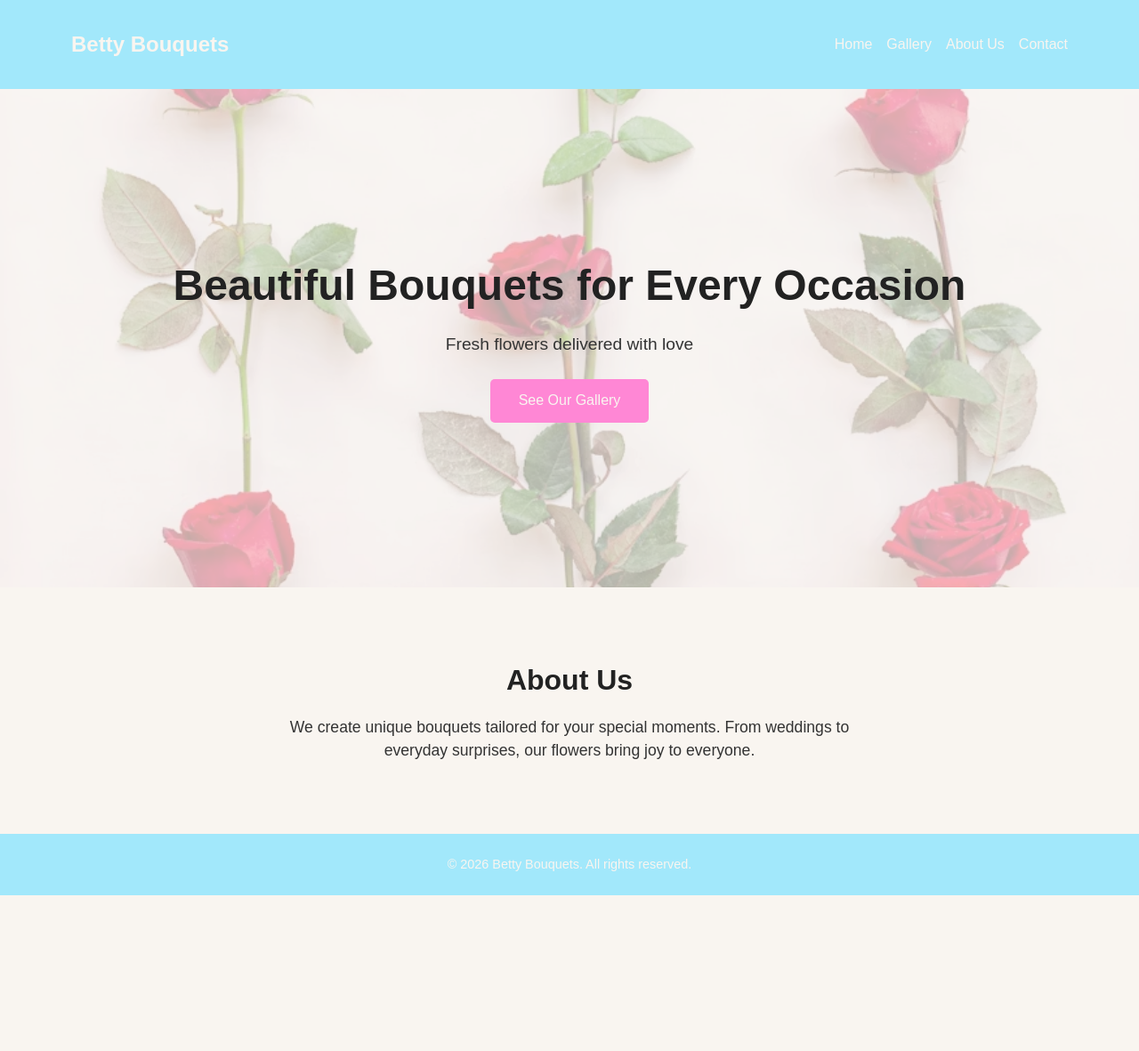
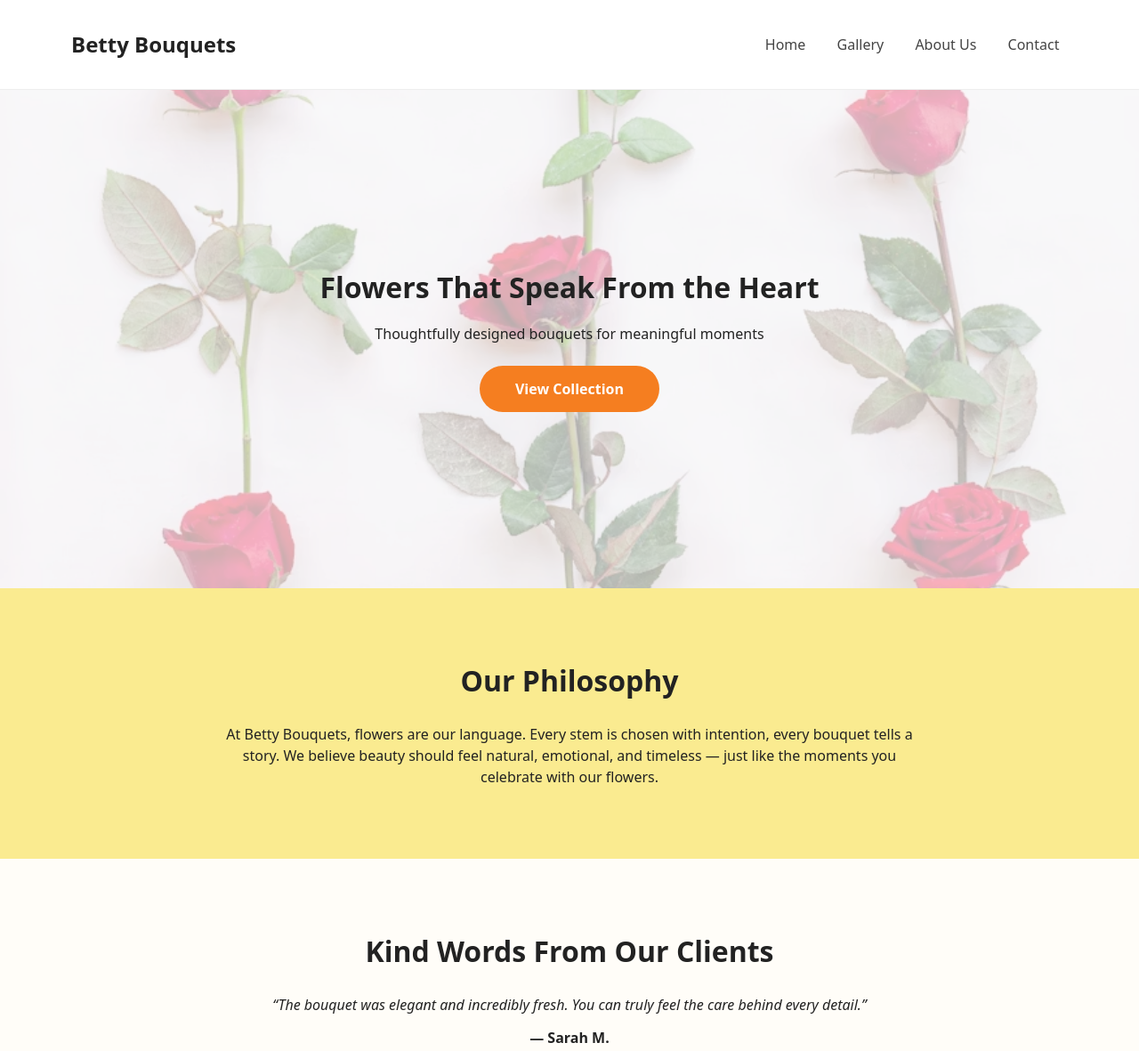
Before and after one commit to Liza-Aleks1108/Betty-Bouquets, a plain HTML site: page index.html in a window 1280 px wide. Shown: the top 1181 px of the page at 89% size. Before the commit the page ends 1006 px from the top, so only its background shows below. Drawn offline with Linux system fonts and the light colour scheme.

Commit message:
Change styles

```diff
--- a/css/about.css
+++ b/css/about.css
@@ -1,90 +1,84 @@
-/* Main css */
+/* =========================
+   BRAND COLOURS
+========================= */
 :root {
-  /* colors */
-  --primary-color: #a2e8fb;
-  --secondary-color: #f9f5f0;
-  --text-color: #333333;
-  --heading-color: #222222;
-  --button-color: #ff87d5;
-  --button-hover: #e438b9;
+  --yellow: #ffde17;
+  --cream: #faeb90;
+  --orange: #f57e20;
+  --purple: #bf89e9;
 
-  /* navigation */
-  --nav-text-color: var(--secondary-color);
-  --nav-bg-color: var(--primary-color);
-
-  /* hero */
-  --hero-height-mobile: 70vh;
-  --hero-height-tablet: 60vh;
-  --hero-height-desktop: 70vh;
-  --hero-bg-opacity: 0.3;
-
-  /* typography */
-  --font-main: Arial, sans-serif;
+  --bg-main: #fffdf8;
+  --text-main: #444;
+  --text-dark: #222;
+  --text-light: #ffffff;
 }
 
-/* reset styles */
+/* =========================
+   RESET
+========================= */
 * {
+  box-sizing: border-box;
   margin: 0;
   padding: 0;
-  box-sizing: border-box;
 }
 
 body {
-  font-family: var(--font-main);
-  background-color: var(--secondary-color);
-  color: var(--text-color);
+  font-family: system-ui, sans-serif;
+  background-color: #fafafa;
+  color: var(--text-dark);
   line-height: 1.5;
 }
 
-/* header and nav (mobile) */
-header {
-  position: relative;
-}
-
+/* =========================
+   HEADER / NAVIGATION
+========================= */
 header {
   position: relative;
 }
 
 .navbar {
   display: flex;
-  flex-direction: column; /* mobile: menu under logo */
+  flex-direction: column; /* mobile */
   align-items: center;
-  padding: 1rem;
-  background-color: var(--nav-bg-color);
+  padding: 1.5rem;
+  background-color: #ffffff;
+  border-bottom: 1px solid #eee;
 }
-
 .logo {
   font-size: 1.5rem;
-  font-weight: bold;
+  font-weight: 600;
   margin-bottom: 1rem;
 }
 
 .logo a {
   text-decoration: none;
-  color: var(--nav-text-color);
+  color: #222;
 }
 
 .nav-links {
-  list-style: none; /* remove default list dots */
+  list-style: none;
   display: flex;
-  flex-direction: column; /* mobile layout */
+  flex-direction: column;
   gap: 1rem;
 }
 
 .nav-links a {
   text-decoration: none;
-  color: var(--nav-text-color);
+  color: #444;
   font-weight: 500;
+  padding: 0.3rem 0.6rem;
+  border-radius: 4px;
+  transition:
+    color 0.3s ease,
+    background-color 0.3s ease;
 }
 
-.nav-links a:hover {
-  text-decoration: underline;
-}
-
-/* hero (mobile) */
+/* =========================
+   HERO SECTION
+========================= */
 .hero {
   position: relative;
-  height: var(--hero-height-mobile);
+  height: 70vh;
   display: flex;
   flex-direction: column;
   justify-content: center;
@@ -101,14 +95,14 @@ header {
   background-image: url("../assets/images/hero.jpg");
   background-size: cover;
   background-position: center;
-  opacity: var(--hero-bg-opacity);
+  opacity: 0.3;
   z-index: -1;
 }
 
 .hero h1 {
   font-size: 2rem;
   margin-bottom: 1rem;
-  color: var(--heading-color);
+  color: var(--text-dark);
 }
 
 .hero p {
@@ -116,83 +110,113 @@ header {
   margin-bottom: 1.5rem;
 }
 
-/* button */
+/* =========================
+   BUTTONS
+========================= */
 .btn {
-  padding: 0.8rem 2rem;
-  background-color: var(--button-color);
-  color: var(--secondary-color);
+  padding: 0.9rem 2.5rem;
+  background-color: var(--orange);
+  color: var(--text-light);
   text-decoration: none;
-  border-radius: 5px;
+  border-radius: 30px;
+  font-weight: bold;
   transition: background-color 0.3s ease;
 }
 
 .btn:hover {
-  background-color: var(--button-hover);
+  background-color: var(--yellow);
 }
 
-/* about section (mobile) */
+/* =========================
+   ABOUT US SECTION
+========================= */
 .about {
-  background-color: var(--secondary-color);
-  padding: 3rem 1.5rem;
+  background-color: var(--cream);
+  padding: 4rem 1.5rem;
   text-align: center;
+  color: var(--text-main);
 }
 
-/* Welcome block styling */
 .about h2 {
-  font-size: 1.6rem;
+  font-size: 2rem;
   margin-bottom: 1rem;
-  color: var(--heading-color);
+  color: var(--text-dark);
   position: relative;
   display: inline-block;
   padding-bottom: 0.5rem;
 }
 
-/* decorative underline */
 .about h2::after {
   content: "";
   display: block;
   width: 60%;
   height: 3px;
   margin: 0.5rem auto 0;
-  background-color: var(--primary-color);
+  background: linear-gradient(90deg, var(--orange), var(--yellow));
   border-radius: 2px;
 }
 
 .about p {
-  max-width: 700px;
-  margin: 1.5rem auto 0;
+  max-width: 750px;
+  margin: 1.5rem auto 2rem;
   font-size: 1rem;
-  color: var(--text-color);
+  line-height: 1.6;
 }
 
-/* about lists */
 .about ul {
-  list-style: none; /* remove dots */
-  margin-top: 1.5rem;
+  list-style: none;
   display: grid;
-  gap: 0.8rem;
+  gap: 1rem;
+  max-width: 800px;
+  margin: 0 auto;
+  padding: 0;
 }
 
 .about li {
   background-color: #ffffff;
-  padding: 0.8rem 1rem;
-  border-radius: 6px;
+  padding: 1rem 1.2rem;
+  border-radius: 10px;
+  box-shadow: 0 4px 12px rgba(0, 0, 0, 0.08);
   font-size: 0.95rem;
+  color: var(--text-main);
+  transition:
+    transform 0.3s ease,
+    box-shadow 0.3s ease;
 }
 
-/* footer (mobile) */
+.about li:hover {
+  transform: translateY(-3px);
+  box-shadow: 0 8px 20px rgba(0, 0, 0, 0.12);
+}
+
+.about a {
+  color: var(--orange);
+  text-decoration: none;
+  font-weight: 500;
+  transition: color 0.3s ease;
+}
+
+.about a:hover {
+  color: var(--yellow);
+}
+
+/* =========================
+   FOOTER
+========================= */
 footer {
-  background-color: var(--nav-bg-color);
-  color: var(--nav-text-color);
+  background-color: var(--purple);
+  color: var(--text-light);
   text-align: center;
-  padding: 1.5rem;
+  padding: 2rem 1rem;
   font-size: 0.9rem;
 }
 
-/* table (≥ 768px) */
+/* =========================
+   RESPONSIVE TABLET
+========================= */
 @media (min-width: 768px) {
   .navbar {
-    flex-direction: row; /* logo and menu in one row */
+    flex-direction: row;
     justify-content: space-between;
     padding: 1.5rem 3rem;
   }
@@ -206,7 +230,7 @@ footer {
   }
 
   .hero {
-    height: var(--hero-height-tablet);
+    height: 60vh;
   }
 
   .hero h1 {
@@ -218,11 +242,11 @@ footer {
   }
 
   .about {
-    padding: 4rem 3rem;
+    padding: 5rem 3rem;
   }
 
   .about h2 {
-    font-size: 2rem;
+    font-size: 2.2rem;
   }
 
   .about ul {
@@ -230,14 +254,16 @@ footer {
   }
 }
 
-/* desktop (≥ 1024px) */
+/* =========================
+   RESPONSIVE DESKTOP
+========================= */
 @media (min-width: 1024px) {
   .navbar {
     padding: 2rem 5rem;
   }
 
   .hero {
-    height: var(--hero-height-desktop);
+    height: 70vh;
   }
 
   .hero h1 {
@@ -249,7 +275,11 @@ footer {
   }
 
   .about {
-    padding: 5rem 10rem;
+    padding: 6rem 10rem;
+  }
+
+  .about h2 {
+    font-size: 2.5rem;
   }
 
   .about p {
@@ -257,6 +287,6 @@ footer {
   }
 
   .about ul {
-    grid-template-columns: repeat(2, 1fr);
+    grid-template-columns: repeat(3, 1fr);
   }
 }
--- a/css/contact.css
+++ b/css/contact.css
@@ -2,21 +2,23 @@
    ROOT VARIABLES
 ========================= */
 :root {
-  --primary-color: #d24d57;
-  --primary-hover: #a83642;
+  --yellow: #ffde17;
+  --cream: #faeb90;
+  --orange: #f57e20;
+  --purple: #bf89e9;
 
-  --bg-main: #fafafa;
+  --bg-main: #fffdf8;
   --bg-white: #ffffff;
 
-  --text-main: #222;
-  --text-muted: #666;
+  --text-main: #444;
+  --text-dark: #222;
+  --text-light: #ffffff;
 
   --border-color: #e5e5e5;
   --radius-lg: 16px;
   --radius-md: 10px;
 
-  --font-main: system-ui, -apple-system, BlinkMacSystemFont, "Segoe UI",
-    sans-serif;
+  --font-main: system-ui, sans-serif;
 }
 
 /* =========================
@@ -28,62 +30,76 @@
   padding: 0;
 }
 
+html,
 body {
-  font-family: system-ui, sans-serif;
-  background-color: #fafafa;
-  color: #222;
+  height: 100%;
+}
+
+body {
+  font-family: var(--font-main);
+  background-color: var(--bg-main);
+  color: var(--text-dark);
   line-height: 1.5;
+  display: flex;
+  flex-direction: column; /* для sticky footer */
+  min-height: 100%;
+}
+
+/* =========================
+   MAIN CONTENT
+========================= */
+main {
+  flex: 1; /* растягивает контент, футер вниз */
 }
 
 /* =========================
    HEADER / NAVIGATION
 ========================= */
-header {
-  position: relative;
-}
-
 .navbar {
   display: flex;
-  flex-direction: column; /* mobile: menu under logo */
+  flex-direction: column; /* mobile */
   align-items: center;
-  padding: 1rem;
+  padding: 1.5rem;
   background-color: #ffffff;
+  border-bottom: 1px solid #eee;
 }
 
 .logo {
   font-size: 1.5rem;
-  font-weight: bold;
+  font-weight: 600;
   margin-bottom: 1rem;
 }
 
 .logo a {
   text-decoration: none;
-  color: #000;
+  color: #222;
 }
 
 .nav-links {
   list-style: none;
   display: flex;
-  flex-direction: column; /* mobile */
+  flex-direction: column;
   gap: 1rem;
 }
 
 .nav-links a {
   text-decoration: none;
-  color: #000;
+  color: #444;
   font-weight: 500;
+  padding: 0.3rem 0.6rem;
+  border-radius: 4px;
+  transition:
+    color 0.3s ease,
+    background-color 0.3s ease;
 }
 
 .nav-links a:hover {
-  text-decoration: underline;
+  color: #f57e20;
+  background-color: rgba(245, 126, 32, 0.08);
 }
 
 /* =========================
-   MAIN (for sticky footer)
-========================= */
-
-/* =========================
-   CONTACT PAGE
+   CONTACT SECTION
 ========================= */
 #contact {
   max-width: 1200px;
@@ -98,12 +114,12 @@ header {
 
 .contact-title h1 {
   font-size: 2.4rem;
-  color: var(--primary-color);
+  color: var(--orange);
 }
 
 .contact-title p {
   margin-top: 0.5rem;
-  color: var(--text-muted);
+  color: var(--text-main);
   font-size: 1.05rem;
 }
 
@@ -132,11 +148,11 @@ header {
 
 .contact-info p {
   margin-bottom: 0.8rem;
-  color: var(--text-muted);
+  color: var(--text-main);
 }
 
 .contact-info a {
-  color: var(--primary-color);
+  color: var(--orange);
   text-decoration: none;
 }
 
@@ -157,6 +173,7 @@ header {
 
 .contact-form-wrapper h2 {
   margin-bottom: 1.5rem;
+  color: var(--text-dark);
 }
 
 /* =========================
@@ -180,7 +197,9 @@ header {
   font-size: 1rem;
   border-radius: var(--radius-md);
   border: 1px solid var(--border-color);
-  transition: border 0.2s ease, box-shadow 0.2s ease;
+  transition:
+    border 0.2s ease,
+    box-shadow 0.2s ease;
 }
 
 .contact-form textarea {
@@ -191,8 +210,8 @@ header {
 .contact-form input:focus,
 .contact-form textarea:focus {
   outline: none;
-  border-color: var(--primary-color);
-  box-shadow: 0 0 0 3px rgba(210, 77, 87, 0.15);
+  border-color: var(--orange);
+  box-shadow: 0 0 0 3px rgba(245, 126, 32, 0.15);
 }
 
 .contact-form button {
@@ -203,32 +222,34 @@ header {
   border-radius: var(--radius-md);
   border: none;
   cursor: pointer;
-  background-color: var(--primary-color);
-  color: #fff;
-  transition: background 0.25s ease, transform 0.2s ease;
+  background-color: var(--orange);
+  color: var(--text-light);
+  transition:
+    background 0.25s ease,
+    transform 0.2s ease;
 }
 
 .contact-form button:hover {
-  background-color: var(--primary-hover);
+  background-color: var(--yellow);
   transform: translateY(-2px);
 }
 
 /* =========================
-   FOOTER (sticky)
+   FOOTER
 ========================= */
-.footer {
+footer {
+  background-color: var(--purple);
+  color: var(--text-light);
   text-align: center;
-  padding: 24px 16px;
-  font-size: 14px;
-  color: #666;
+  padding: 1.5rem;
 }
 
 /* =========================
-   TABLET ≥ 768px
+   RESPONSIVE TABLET
 ========================= */
 @media (min-width: 768px) {
   .navbar {
-    flex-direction: row; /* logo + menu in one line */
+    flex-direction: row;
     justify-content: space-between;
     padding: 1.5rem 3rem;
   }
@@ -241,29 +262,32 @@ header {
     flex-direction: row;
   }
 
-  .logo {
-    margin-bottom: 0;
-  }
-
-  .nav-links {
-    flex-direction: row;
-    /* gap: 2rem; */
+  .contact-grid {
+    grid-template-columns: 1fr 1fr;
   }
 }
 
 /* =========================
-   DESKTOP ≥ 1024px
+   RESPONSIVE DESKTOP
 ========================= */
 @media (min-width: 1024px) {
   .navbar {
     padding: 2rem 5rem;
   }
-  .contact-grid {
-    grid-template-columns: 1fr 1.2fr;
-    align-items: start;
+
+  .headertitle {
+    font-size: 3rem;
+  }
+
+  .headersubtitle {
+    font-size: 1.15rem;
   }
 
   .contact-title h1 {
     font-size: 3rem;
   }
+
+  .contact-grid {
+    grid-template-columns: 1fr 1.2fr;
+  }
 }
--- a/css/gallery.css
+++ b/css/gallery.css
@@ -22,42 +22,49 @@ header {
 }
 
 /* =========================
-   NAVIGATION (mobile first)
+   NAVIGATION
 ========================= */
 .navbar {
   display: flex;
-  flex-direction: column; /* mobile: menu under logo */
+  flex-direction: column; /* mobile */
   align-items: center;
-  padding: 1rem;
+  padding: 1.5rem;
   background-color: #ffffff;
+  border-bottom: 1px solid #eee;
 }
 
 .logo {
   font-size: 1.5rem;
-  font-weight: bold;
+  font-weight: 600;
   margin-bottom: 1rem;
 }
 
 .logo a {
   text-decoration: none;
-  color: #000;
+  color: #222;
 }
 
 .nav-links {
   list-style: none;
   display: flex;
-  flex-direction: column; /* mobile */
+  flex-direction: column;
   gap: 1rem;
 }
 
 .nav-links a {
   text-decoration: none;
-  color: #000;
+  color: #444;
   font-weight: 500;
+  padding: 0.3rem 0.6rem;
+  border-radius: 4px;
+  transition:
+    color 0.3s ease,
+    background-color 0.3s ease;
 }
 
 .nav-links a:hover {
-  text-decoration: underline;
+  color: #f57e20;
+  background-color: rgba(245, 126, 32, 0.08);
 }
 
 /* =========================
@@ -103,7 +110,9 @@ header {
   height: 260px;
   object-fit: cover;
   border-radius: 8px;
-  transition: transform 0.3s ease, box-shadow 0.3s ease;
+  transition:
+    transform 0.3s ease,
+    box-shadow 0.3s ease;
 }
 
 /* hover effect */
@@ -127,7 +136,7 @@ header {
 ========================= */
 @media (min-width: 768px) {
   .navbar {
-    flex-direction: row; /* logo + menu in one line */
+    flex-direction: row;
     justify-content: space-between;
     padding: 1.5rem 3rem;
   }
--- a/css/styles.css
+++ b/css/styles.css
@@ -1,49 +1,65 @@
-/* Main css */
+/* =========================
+   BRAND COLOURS
+========================= */
 :root {
-  --primary-color: #a2e8fb;
-  --secondary-color: #f9f5f0;
-  --text-color: #333333;
-  --heading-color: #222222;
-  --button-color: #ff87d5;
-  --button-hover: #e438b9;
+  --yellow: #ffde17;
+  --cream: #faeb90;
+  --orange: #f57e20;
+  --purple: #bf89e9;
+
+  --bg-main: #fffdf8;
+  --text-main: #444;
+  --text-dark: #222;
+  --text-light: #ffffff;
 }
 
-/* reset styles */
+/* =========================
+   RESET
+========================= */
 * {
+  box-sizing: border-box;
   margin: 0;
   padding: 0;
-  box-sizing: border-box;
 }
 
+/* =========================
+   BASE
+========================= */
 body {
-  font-family: Arial, sans-serif;
-  background-color: var(--secondary-color);
-  color: var(--text-color);
+  font-family: system-ui, sans-serif;
+  background-color: #fafafa;
+  color: var(--text-dark);
   line-height: 1.5;
 }
 
-/* header and nav (mobile) */
+/* =========================
+   HEADER
+========================= */
 header {
   position: relative;
 }
 
+/* =========================
+   NAVIGATION
+========================= */
 .navbar {
   display: flex;
-  flex-direction: column;
+  flex-direction: column; /* mobile */
   align-items: center;
-  background-color: var(--primary-color);
-  padding: 1rem;
+  padding: 1.5rem;
+  background-color: #ffffff;
+  border-bottom: 1px solid #eee;
 }
 
 .logo {
   font-size: 1.5rem;
-  font-weight: bold;
+  font-weight: 600;
   margin-bottom: 1rem;
 }
 
 .logo a {
   text-decoration: none;
-  color: var(--secondary-color);
+  color: #222;
 }
 
 .nav-links {
@@ -54,14 +70,46 @@ header {
 }
 
 .nav-links a {
-  color: var(--secondary-color);
   text-decoration: none;
+  color: #444;
   font-weight: 500;
+  padding: 0.3rem 0.6rem;
+  border-radius: 4px;
+  transition:
+    color 0.3s ease,
+    background-color 0.3s ease;
 }
 
 .nav-links a:hover {
-  text-decoration: underline;
+  color: #f57e20;
+  background-color: rgba(245, 126, 32, 0.08);
 }
+
+/* =========================
+   HERO
+========================= */
+/* .hero {
+  height: 70vh;
+  background:
+    linear-gradient(rgba(255, 222, 23, 0.15), rgba(255, 222, 23, 0.15)),
+    url("../assets/images/hero.jpg") center/cover no-repeat;
+  display: flex;
+  flex-direction: column;
+  justify-content: center;
+  align-items: center;
+  text-align: center;
+  padding: 2rem;
+}
+
+.hero h1 {
+  font-size: 2.2rem;
+  color: var(--text-dark);
+  margin-bottom: 1rem;
+}
+
+.hero p {
+  margin-bottom: 2rem;
+} */
 
 /* hero (mobile) */
 .hero {
@@ -75,7 +123,6 @@ header {
   padding: 1.5rem;
   overflow: hidden;
 }
-
 .hero::before {
   content: "";
   position: absolute;
@@ -86,19 +133,15 @@ header {
   opacity: 0.3;
   z-index: -1;
 }
-
 .hero h1 {
   font-size: 2rem;
   margin-bottom: 1rem;
   color: var(--heading-color);
 }
-
 .hero p {
   font-size: 1rem;
   margin-bottom: 1.5rem;
-}
-
-/* button */
+} /* button */
 .btn {
   padding: 0.8rem 2rem;
   background-color: var(--button-color);
@@ -107,40 +150,105 @@ header {
   border-radius: 5px;
   transition: background-color 0.3s ease;
 }
-
 .btn:hover {
   background-color: var(--button-hover);
 }
 
-/* about section (mobile) */
-.about {
-  background-color: var(--secondary-color);
-  padding: 3rem 1.5rem;
+/* =========================
+   BUTTON
+========================= */
+.btn {
+  background-color: var(--orange);
+  color: var(--text-light);
+  padding: 0.9rem 2.5rem;
+  text-decoration: none;
+  border-radius: 30px;
+  font-weight: bold;
+}
+
+.btn:hover {
+  background-color: #ffb228;
+}
+
+/* =========================
+   SECTIONS
+========================= */
+section {
+  padding: 5rem 1.5rem;
+}
+
+.content {
+  max-width: 800px;
+  margin: 0 auto;
   text-align: center;
 }
 
-.about h2 {
-  font-size: 1.6rem;
-  margin-bottom: 1rem;
-  color: var(--heading-color);
+h2 {
+  color: var(--text-dark);
+  margin-bottom: 1.5rem;
+  font-size: 2rem;
 }
 
-.about p {
-  max-width: 700px;
-  margin: 0 auto;
-  font-size: 1rem;
+/* =========================
+   ABOUT
+========================= */
+.about {
+  background-color: var(--cream);
 }
 
-/* footer (mobile) */
+/* =========================
+   REVIEWS (NO CARDS)
+========================= */
+.reviews {
+  background-color: var(--bg-main);
+}
+
+.review {
+  margin-bottom: 2.5rem;
+  font-style: italic;
+}
+
+.review span {
+  display: block;
+  margin-top: 0.8rem;
+  font-style: normal;
+  font-weight: bold;
+}
+
+/* =========================
+   ADVICE
+========================= */
+.advice {
+  background-color: var(--cream);
+  border-top: 1px solid #eee;
+}
+
+.advice-intro {
+  margin-bottom: 2rem;
+}
+
+.advice-list {
+  list-style: none;
+  text-align: left;
+}
+
+.advice-list li {
+  margin-bottom: 1.5rem;
+}
+
+/* =========================
+   FOOTER
+========================= */
 footer {
-  background-color: var(--primary-color);
-  color: var(--secondary-color);
+  background-color: var(--purple);
+  color: var(--text-light);
   text-align: center;
   padding: 1.5rem;
-  font-size: 0.9rem;
 }
 
-/* table (≥ 768px) */
+/* =========================
+   RESPONSIVE
+========================= */
 @media (min-width: 768px) {
   .navbar {
     flex-direction: row;
@@ -155,51 +263,21 @@ footer {
   .nav-links {
     flex-direction: row;
   }
-
-  .hero {
-    height: 60vh;
-  }
-
-  .hero h1 {
-    font-size: 2.5rem;
-  }
-
-  .hero p {
-    font-size: 1.1rem;
-  }
-
-  .about {
-    padding: 4rem 3rem;
-  }
-
-  .about h2 {
-    font-size: 2rem;
-  }
 }
 
-/* desktop (≥ 1024px) */
+/* =========================
+   DESKTOP (≥ 1024px)
+========================= */
 @media (min-width: 1024px) {
   .navbar {
     padding: 2rem 5rem;
   }
 
-  .hero {
-    height: 70vh;
-  }
-
-  .hero h1 {
+  .headertitle {
     font-size: 3rem;
   }
 
-  .hero p {
-    font-size: 1.2rem;
-  }
-
-  .about {
-    padding: 5rem 6rem;
-  }
-
-  .about p {
-    font-size: 1.1rem;
+  .headersubtitle {
+    font-size: 1.15rem;
   }
 }
--- a/index.html
+++ b/index.html
@@ -1,4 +1,4 @@
-<!DOCTYPE html>
+<!doctype html>
 <html lang="en">
   <head>
     <meta charset="UTF-8" />
@@ -7,35 +7,129 @@
     <link rel="stylesheet" href="css/styles.css" />
   </head>
   <body>
-    <!-- Navigation -->
+    <!-- HEADER -->
     <header>
       <nav class="navbar">
         <!-- <div class="logo">Betty Bouquets</div> -->
-        <div class="logo"><a href="#">Betty Bouquets</a></div>
+        <div class="logo"><a href="./index.html">Betty Bouquets</a></div>
         <ul class="nav-links">
-          <li><a href="#">Home</a></li>
+          <li><a href="./index.html">Home</a></li>
           <li><a href="./gallery.html">Gallery</a></li>
           <li><a href="./about.html">About Us</a></li>
           <li><a href="./contact.html">Contact</a></li>
         </ul>
       </nav>
+
       <div class="hero">
-        <h1>Beautiful Bouquets for Every Occasion</h1>
-        <p>Fresh flowers delivered with love</p>
-        <a href="./gallery.html" class="btn">See Our Gallery</a>
+        <h1>Flowers That Speak From the Heart</h1>
+        <p>Thoughtfully designed bouquets for meaningful moments</p>
+        <a href="gallery.html" class="btn">View Collection</a>
       </div>
     </header>
 
-    <!-- About Section -->
+    <!-- ABOUT / PHILOSOPHY -->
     <section class="about">
-      <h2>About Us</h2>
-      <p>
-        We create unique bouquets tailored for your special moments. From
-        weddings to everyday surprises, our flowers bring joy to everyone.
-      </p>
+      <div class="content">
+        <h2>Our Philosophy</h2>
+        <p>
+          At Betty Bouquets, flowers are our language. Every stem is chosen with
+          intention, every bouquet tells a story. We believe beauty should feel
+          natural, emotional, and timeless — just like the moments you celebrate
+          with our flowers.
+        </p>
+      </div>
     </section>
 
-    <!-- Footer -->
+    <!-- REVIEWS -->
+    <section class="reviews">
+      <div class="content">
+        <h2>Kind Words From Our Clients</h2>
+
+        <div class="review">
+          <p>
+            “The bouquet was elegant and incredibly fresh. You can truly feel
+            the care behind every detail.”
+          </p>
+          <span>— Sarah M.</span>
+        </div>
+
+        <div class="review">
+          <p>
+            “Minimal, beautiful, and meaningful. Exactly how flowers should
+            feel.”
+          </p>
+          <span>— James K.</span>
+        </div>
+
+        <div class="review">
+          <p>“Betty Bouquets helped me say what I couldn’t put into words.”</p>
+          <span>— Emily R.</span>
+        </div>
+      </div>
+    </section>
+
+    <!-- FLOWER ADVICE -->
+    <section class="advice">
+      <div class="content">
+        <h2>Flower Advice</h2>
+        <p class="advice-intro">
+          Choosing flowers is about emotion, not rules. Here are a few gentle
+          tips to guide you.
+        </p>
+
+        <ul class="advice-list">
+          <li>
+            <strong>Red Roses</strong><br />
+            A timeless symbol of deep love and passion. Red roses are often
+            chosen for anniversaries, Valentine’s Day, or meaningful romantic
+            gestures.
+            <em
+              >“I ordered red roses for our anniversary — they said everything I
+              felt without a single word.”</em
+            >
+          </li>
+
+          <li>
+            <strong>Tulips</strong><br />
+            Simple, warm, and sincere. Tulips are perfect for expressing care,
+            appreciation, and gentle affection.
+            <em
+              >“Tulips felt honest and personal. Not too much, just
+              perfect.”</em
+            >
+          </li>
+
+          <li>
+            <strong>Lilies</strong><br />
+            Elegant and expressive, lilies symbolise admiration, respect, and
+            refined beauty. Often chosen for important life moments.
+            <em
+              >“The lilies looked graceful and calm — exactly the mood I
+              wanted.”</em
+            >
+          </li>
+
+          <li>
+            <strong>Sunflowers</strong><br />
+            Bright and uplifting, sunflowers represent happiness, optimism, and
+            positive energy.
+            <em
+              >“The sunflowers instantly brought a smile. They felt like pure
+              joy.”</em
+            >
+          </li>
+
+          <li>
+            <strong>Peonies</strong><br />
+            Soft, romantic, and luxurious. Peonies are associated with love,
+            prosperity, and celebration.
+            <em>“Peonies made the bouquet feel special and unforgettable.”</em>
+          </li>
+        </ul>
+      </div>
+    </section>
+
+    <!-- FOOTER -->
     <footer>
       <p>&copy; 2026 Betty Bouquets. All rights reserved.</p>
     </footer>
```
Also changed, not shown: about.html (+4 -6 lines), contact.html (+7 -7 lines), gallery.html (+3 -2 lines).
